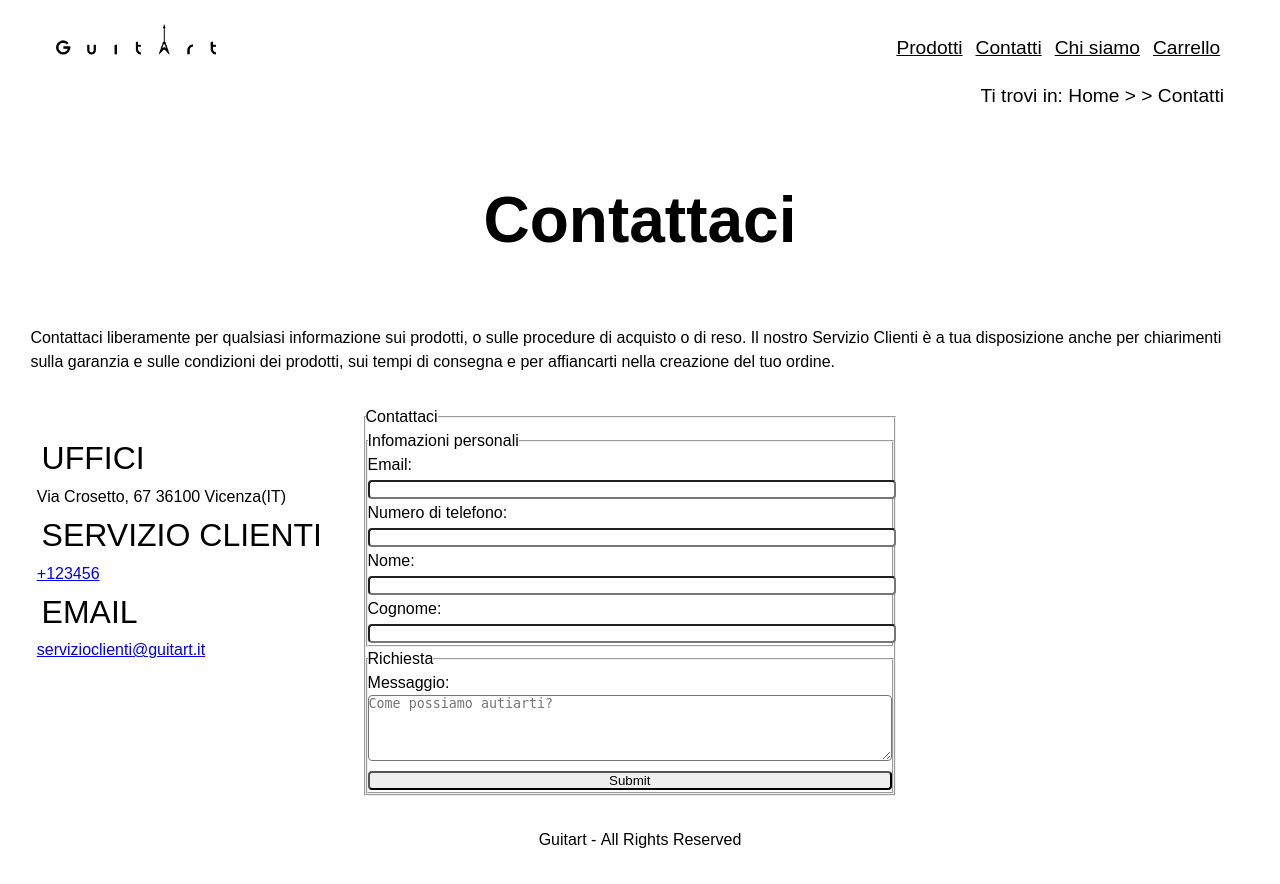
After one commit to TecWeb-GuitArt/GuitArtWebSite, a PHP site: page /contatti.html in a window 1280 px wide. The commit adds this page. Run offline with PHP 8.4, Linux system fonts and the light colour scheme.

Commit message:
struttura contatti

```diff
--- /dev/null
+++ b/contatti.html
@@ -0,0 +1,67 @@
+<!DOCTYPE html>
+<html>
+    <head>
+        <meta charset="utf-8"/>
+        <title>Contatta Guitart</title>
+        <meta name="author" content=""/>
+        <link rel="stylesheet" href="style.css" media="handheld, screen"/>
+        <!-- <link rel="stylesheet" href="ex2s.css" media="handheld, screen"/> -->
+        <!-- <link rel="stylesheet" href="ex3s.css" media="handheld, screen"/> -->
+        <link rel="stylesheet" href="mini.css" media="handheld, screen and (max-width:600px), only screen and (max-device-width:600px)"/>
+    </head>
+    <body>
+        <header>
+            <h1>Guitart</h1>
+            <nav>
+                <ul>
+                    <li><a href="#">Prodotti</a></li>
+                    <li><a href="#">Contatti</a></li>
+                    <li><a href="#">Chi siamo</a></li>
+                    <li><a id="cart" href="#">Carrello</a></li>
+                </ul>
+            </nav>
+            <nav id="breadcrumb">
+                <p>Ti trovi in: <span lang="en">Home</span> &gt; &gt; Contatti </p>
+            </nav>
+        </header>
+        <main>
+            <h1>Contattaci</h1>
+            <p>Contattaci liberamente per qualsiasi informazione sui prodotti, o sulle procedure di acquisto o di reso. Il nostro Servizio Clienti è a tua disposizione anche per chiarimenti sulla garanzia e sulle condizioni dei prodotti, sui tempi di consegna e per affiancarti nella creazione del tuo ordine.</p>
+            <nav>
+                <dl>
+                    <dt>Uffici</dt><dd>Via Crosetto, 67 36100 Vicenza(IT)</dd>
+                    <dt>Servizio Clienti</dt><dd><a href="tel:+123456">+123456</a></dd>
+                    <dt><span lang="en">Email</span></dt><dd><a href="mailto:servizioclienti@guitart.it">servizioclienti@guitart.it</a></dd>
+                </dl>
+            </nav>
+            <form action="/contattaci" method="post" autocomplete="on">
+                <fieldset>
+                    <legend>Contattaci</legend>
+                    <fieldset>
+                        <legend>Infomazioni personali</legend>
+                        <label for="email">Email:</label>
+                        <input type="email" id="email" name="email" required>
+                        <label for="ntel">Numero di telefono:</label>
+                        <input type="tel" id="ntel" name="numero di telefono" required>
+                        <label for="nome">Nome:</label>
+                        <input type="text" id="nome" name="nome" required>
+                        <label for="cognome">Cognome:</label>
+                        <input type="text" id="cognome" name="cognome" required>
+                    </fieldset>
+                    <fieldset>
+                        <legend>Richiesta</legend>
+                        <label for="textarea">Messaggio:</label>
+                        <textarea name="textarea" placeholder="Come possiamo autiarti?" maxlength="100" required autocomplete="off"></textarea>
+                        <input type="submit" >
+                    </fieldset>
+
+                </fieldset>
+
+            </form>
+
+        </main>
+        <footer>
+            <p>Guitart - <span lang="en">All Rights Reserved</span></p>
+        </footer>
+    </body>
+</html>
--- a/index.html
+++ b/index.html
@@ -15,7 +15,7 @@
             <nav>
                 <ul>
                     <li><a href="#">Prodotti</a></li>
-                    <li><a href="#">Contatti</a></li>
+                    <li><a href="contatti.html">Contatti</a></li>
                     <li><a href="#">Chi siamo</a></li>
                     <li><a id="cart" href="#">Carrello</a></li>
                 </ul>
--- a/style.css
+++ b/style.css
@@ -6,8 +6,8 @@
 :root {
     --headerbgcolor: #fff;
     --headertxtcolor: #000;
-    --contentbgcolor: #000;
-    --contenttxtcolor: #fff;
+    --contentbgcolor: #fff;
+    --contenttxtcolor: #000;
     --menulinkcolor: #000;
     --menuvisitedcolor: #000;
     --mainlinkbg: #fff;
@@ -124,6 +124,64 @@ main div a {
     background-blend-mode: overlay;
 }
 
+/**/
+main h1 {
+    /*padding: 10em;*/
+    text-align: center;
+    padding: 1em;
+    font-size: 4em;
+
+}
+
+main p {
+    padding: 1.9em;
+    margin: auto;
+}
+
+main nav{
+   padding: 2em;
+   float:left;
+   text-align: left;
+
+}
+
+
+main nav dl dt{
+    text-transform: uppercase;
+    font-size: 2em;
+    padding: 0.3em;
+}
+main nav dl dd{
+    font-size: 1em;
+    padding: 0.3em;
+}
+
+form{
+    width: 70%;
+    border: none;
+
+}
+
+
+.label, .input{
+    display: block;
+
+}
+
+input{
+    width: 100%;
+    border-radius: 4px;
+}
+
+
+textarea{
+    width: 100%;
+    height: 5em;
+    box-sizing: border-box;
+    border-radius: 4px;
+}
+
+
 /*
 ====== SEZIONE FOOTER ======
 */
```
